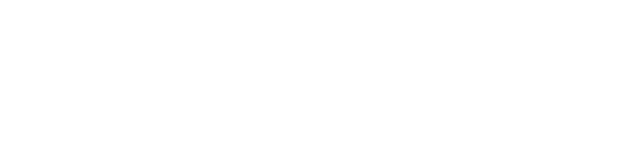
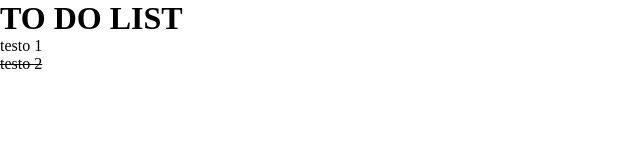
Before and after one commit to DrKillex/vue-todolist, a plain HTML site: page index.html in a window 1280 px wide. Shown: the whole page, without its empty margins (0-640 px from the left). Drawn offline with nearby package versions, Linux system fonts and the light colour scheme.

Commit message:
FEAT milestone 1

```diff
--- a/css/style.css
+++ b/css/style.css
@@ -3,3 +3,11 @@
     margin: 0;
     box-sizing: border-box;
 }
+
+[v-cloak] {
+    display: none;
+}
+
+.barra {
+    text-decoration: line-through;
+}
--- a/index.html
+++ b/index.html
@@ -11,9 +11,30 @@
     <link rel="stylesheet" href="css/style.css">
 </head>
 <body>
+    <div id="app" v-cloak>
+        <header>
+            <h1>TO DO LIST</h1>
+        </header>
+        <main>
+            <div class="container">
+                <div class="lista">
+                    <ul>
+                        <li v-for="(item, index) in todoList">
+                            <div :class="{barra: todoList[index].done}">{{todoList[index].text}}</div>
+                        </li>
+                    </ul>
+                </div>
+            </div>
+        </main>
+    </div>
+
     <!-- vue -->
     <script src="https://unpkg.com/vue@3/dist/vue.global.js"></script>
     <!-- myJS -->
     <script src="js/main.js"></script>
 </body>
 </html>
+
+
+
+<!-- <input type="text" v-model="newTodo.text"> -->
--- a/js/main.js
+++ b/js/main.js
@@ -3,9 +3,22 @@
 const { createApp } = Vue
 
 createApp({
-  data() {
-    return {
-
+    data() {
+        return {
+            todoList: [
+                {
+                    text: 'testo 1',
+                    done: false
+                },
+                {
+                    text: 'testo 2',
+                    done: true
+                }
+            ],
+            newTodo: {
+                text: '',
+                done: false
+            },
+        }
     }
-  }
 }).mount('#app')
```
